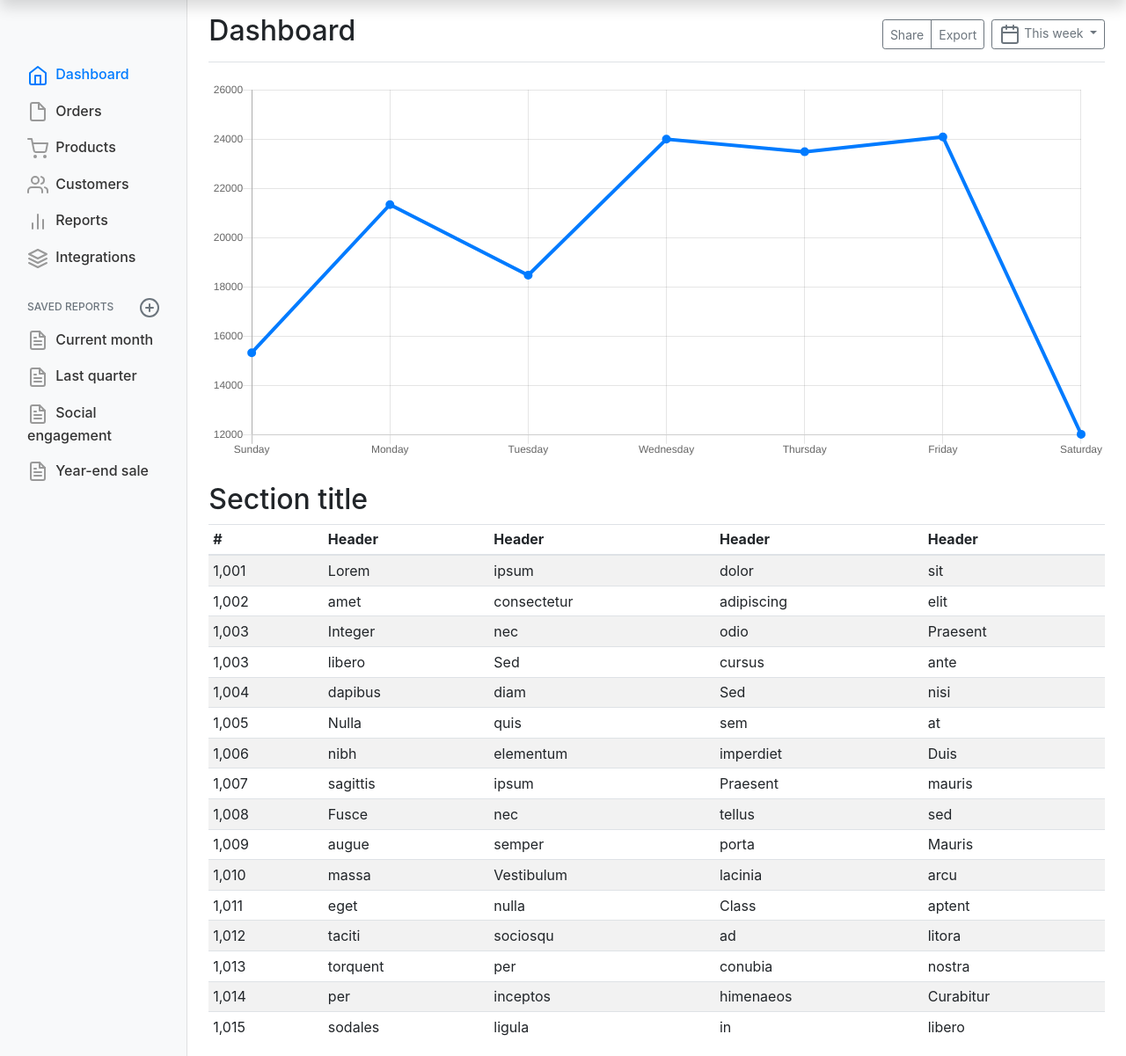
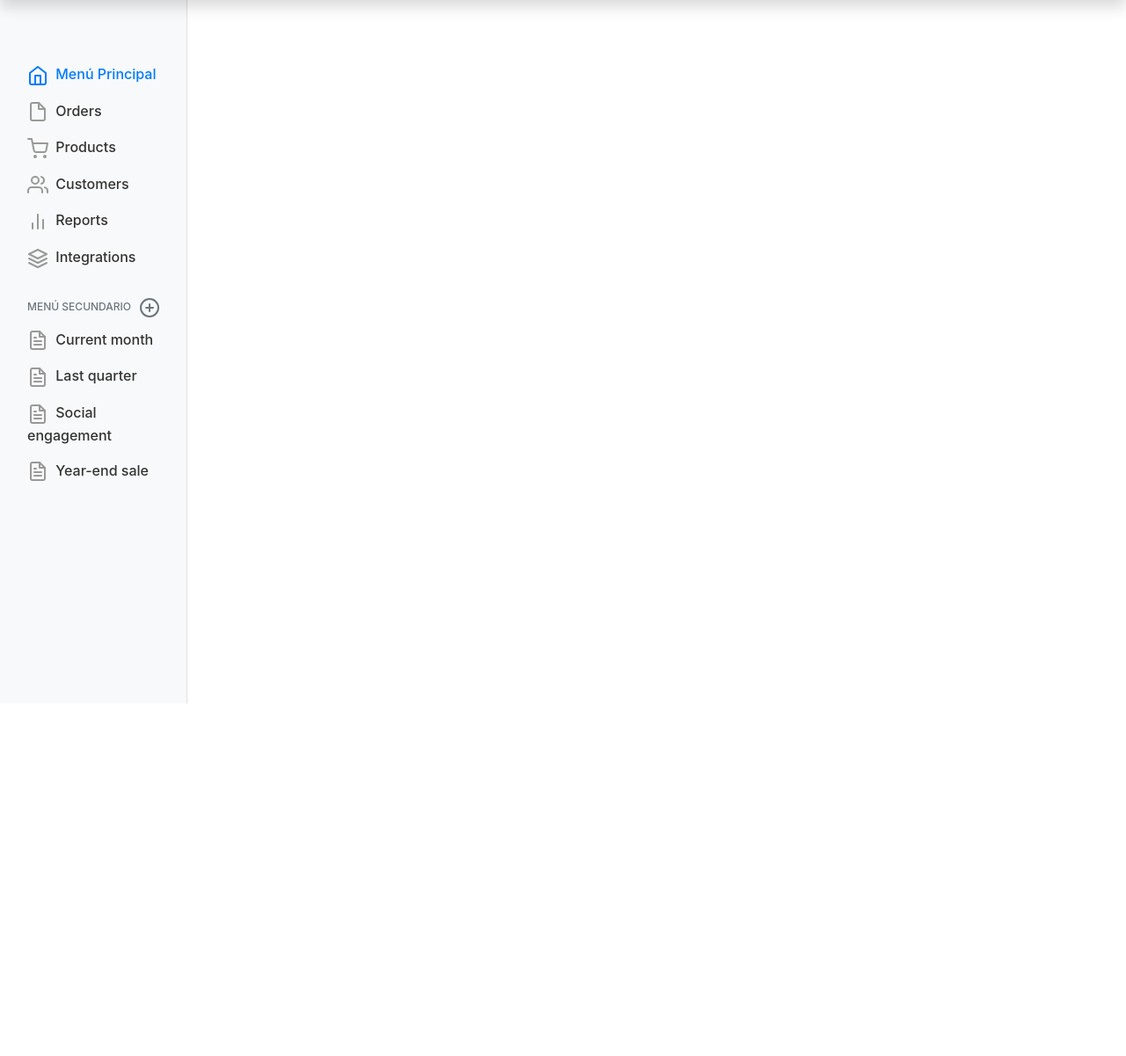
Before and after one commit to jhcarlos8888/ProyectoControlTigoVentas, a PHP site: page /plantilla.php in a window 1280 px wide. Shown: the part 60-1261 px from the top of the page at 88% size. After the commit the page ends 860 px from the top, so only its background shows below. Run offline with PHP 8.4, Linux system fonts and the light colour scheme; some libraries are stand-ins or nearby versions.

Commit message:
plantilla.php part modified

```diff
--- a/partes/menu.php
+++ b/partes/menu.php
@@ -4,7 +4,7 @@
           <li class="nav-item">
             <a class="nav-link active" href="#">
               <span data-feather="home"></span>
-              Dashboard <span class="sr-only">(current)</span>
+              Menú Principal<span class="sr-only">(current)</span>
             </a>
           </li>
           <li class="nav-item">
@@ -40,7 +40,7 @@
         </ul>
 
         <h6 class="sidebar-heading d-flex justify-content-between align-items-center px-3 mt-4 mb-1 text-muted">
-          <span>Saved reports</span>
+          <span>Menú Secundario</span>
           <a class="d-flex align-items-center text-muted" href="#" aria-label="Add a new report">
             <span data-feather="plus-circle"></span>
           </a>
--- a/plantilla.php
+++ b/plantilla.php
@@ -15,150 +15,7 @@
 
 
     <main role="main" class="col-md-9 ml-sm-auto col-lg-10 px-md-4">
-      <div class="d-flex justify-content-between flex-wrap flex-md-nowrap align-items-center pt-3 pb-2 mb-3 border-bottom">
-        <h1 class="h2">Dashboard</h1>
-        <div class="btn-toolbar mb-2 mb-md-0">
-          <div class="btn-group mr-2">
-            <button type="button" class="btn btn-sm btn-outline-secondary">Share</button>
-            <button type="button" class="btn btn-sm btn-outline-secondary">Export</button>
-          </div>
-          <button type="button" class="btn btn-sm btn-outline-secondary dropdown-toggle">
-            <span data-feather="calendar"></span>
-            This week
-          </button>
-        </div>
-      </div>
 
-      <canvas class="my-4 w-100" id="myChart" width="900" height="380"></canvas>
-
-      <h2>Section title</h2>
-      <div class="table-responsive">
-        <table class="table table-striped table-sm">
-          <thead>
-            <tr>
-              <th>#</th>
-              <th>Header</th>
-              <th>Header</th>
-              <th>Header</th>
-              <th>Header</th>
-            </tr>
-          </thead>
-          <tbody>
-            <tr>
-              <td>1,001</td>
-              <td>Lorem</td>
-              <td>ipsum</td>
-              <td>dolor</td>
-              <td>sit</td>
-            </tr>
-            <tr>
-              <td>1,002</td>
-              <td>amet</td>
-              <td>consectetur</td>
-              <td>adipiscing</td>
-              <td>elit</td>
-            </tr>
-            <tr>
-              <td>1,003</td>
-              <td>Integer</td>
-              <td>nec</td>
-              <td>odio</td>
-              <td>Praesent</td>
-            </tr>
-            <tr>
-              <td>1,003</td>
-              <td>libero</td>
-              <td>Sed</td>
-              <td>cursus</td>
-              <td>ante</td>
-            </tr>
-            <tr>
-              <td>1,004</td>
-              <td>dapibus</td>
-              <td>diam</td>
-              <td>Sed</td>
-              <td>nisi</td>
-            </tr>
-            <tr>
-              <td>1,005</td>
-              <td>Nulla</td>
-              <td>quis</td>
-              <td>sem</td>
-              <td>at</td>
-            </tr>
-            <tr>
-              <td>1,006</td>
-              <td>nibh</td>
-              <td>elementum</td>
-              <td>imperdiet</td>
-              <td>Duis</td>
-            </tr>
-            <tr>
-              <td>1,007</td>
-              <td>sagittis</td>
-              <td>ipsum</td>
-              <td>Praesent</td>
-              <td>mauris</td>
-            </tr>
-            <tr>
-              <td>1,008</td>
-              <td>Fusce</td>
-              <td>nec</td>
-              <td>tellus</td>
-              <td>sed</td>
-            </tr>
-            <tr>
-              <td>1,009</td>
-              <td>augue</td>
-              <td>semper</td>
-              <td>porta</td>
-              <td>Mauris</td>
-            </tr>
-            <tr>
-              <td>1,010</td>
-              <td>massa</td>
-              <td>Vestibulum</td>
-              <td>lacinia</td>
-              <td>arcu</td>
-            </tr>
-            <tr>
-              <td>1,011</td>
-              <td>eget</td>
-              <td>nulla</td>
-              <td>Class</td>
-              <td>aptent</td>
-            </tr>
-            <tr>
-              <td>1,012</td>
-              <td>taciti</td>
-              <td>sociosqu</td>
-              <td>ad</td>
-              <td>litora</td>
-            </tr>
-            <tr>
-              <td>1,013</td>
-              <td>torquent</td>
-              <td>per</td>
-              <td>conubia</td>
-              <td>nostra</td>
-            </tr>
-            <tr>
-              <td>1,014</td>
-              <td>per</td>
-              <td>inceptos</td>
-              <td>himenaeos</td>
-              <td>Curabitur</td>
-            </tr>
-            <tr>
-              <td>1,015</td>
-              <td>sodales</td>
-              <td>ligula</td>
-              <td>in</td>
-              <td>libero</td>
-            </tr>
-          </tbody>
-        </table>
-      </div>
     </main>
   </div>
 </div>
```
